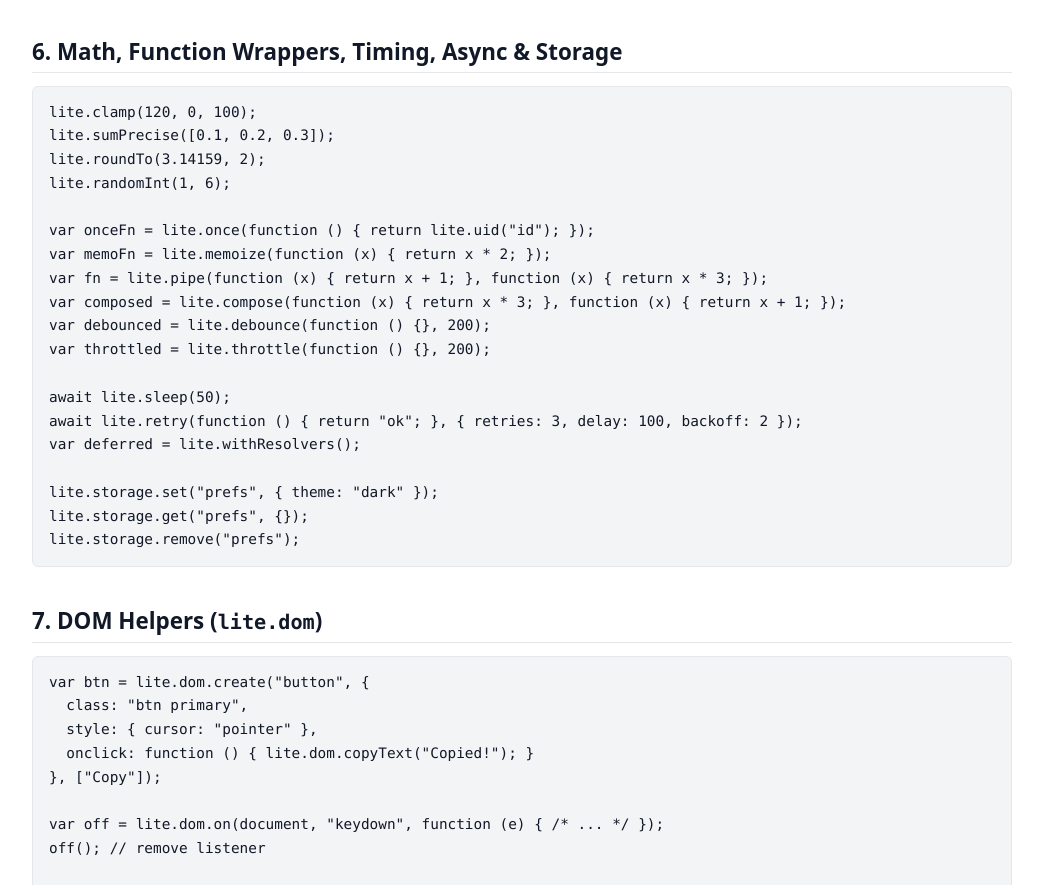
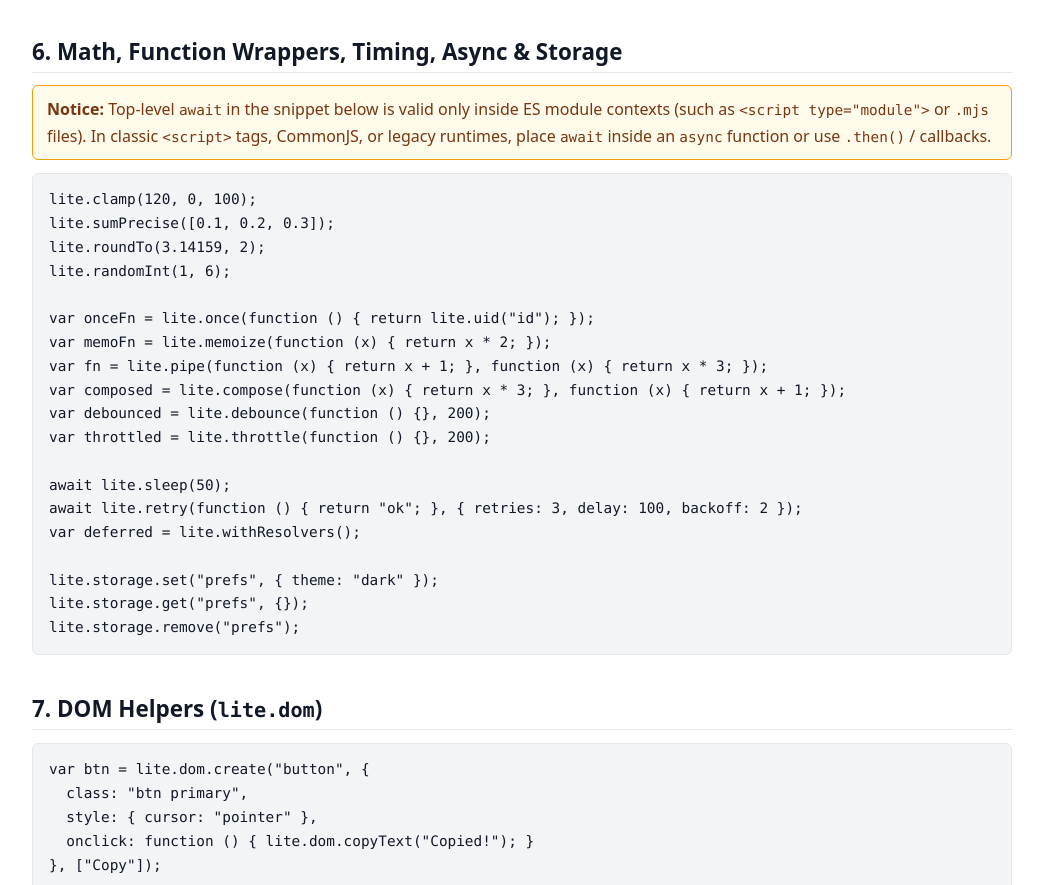
Before and after one commit to 37397398371280/jslite-core, a website: page docs.html in a window 1280 px wide. Shown: the part 3011-3896 px from the top of the page, without its empty margins (118-1161 px from the left). Drawn offline with Linux system fonts and the light colour scheme.

Commit message:
Update docs.html

```diff
--- a/docs.html
+++ b/docs.html
@@ -71,6 +71,14 @@
     }
     nav.toc ul {
       margin: 6px 0 0;
+    }
+    .notice {
+      background: #fffbeb;
+      border: 1px solid #f59e0b;
+      border-radius: 6px;
+      padding: 10px 14px;
+      margin: 12px 0;
+      color: #78350f;
     }
     a {
       color: #0369a1;
@@ -200,6 +208,9 @@ lite.query.parse("?tag=a&amp;tag=b&amp;v=2");
 lite.query.stringify({ tag: ["a", "b"], v: 2 });</code></pre>
 
   <h2 id="math-async">6. Math, Function Wrappers, Timing, Async &amp; Storage</h2>
+  <p class="notice">
+    <strong>Notice:</strong> Top-level <code>await</code> in the snippet below is valid only inside ES module contexts (such as <code>&lt;script type="module"&gt;</code> or <code>.mjs</code> files). In classic <code>&lt;script&gt;</code> tags, CommonJS, or legacy runtimes, place <code>await</code> inside an <code>async</code> function or use <code>.then()</code> / callbacks.
+  </p>
   <pre><code>lite.clamp(120, 0, 100);
 lite.sumPrecise([0.1, 0.2, 0.3]);
 lite.roundTo(3.14159, 2);
```
